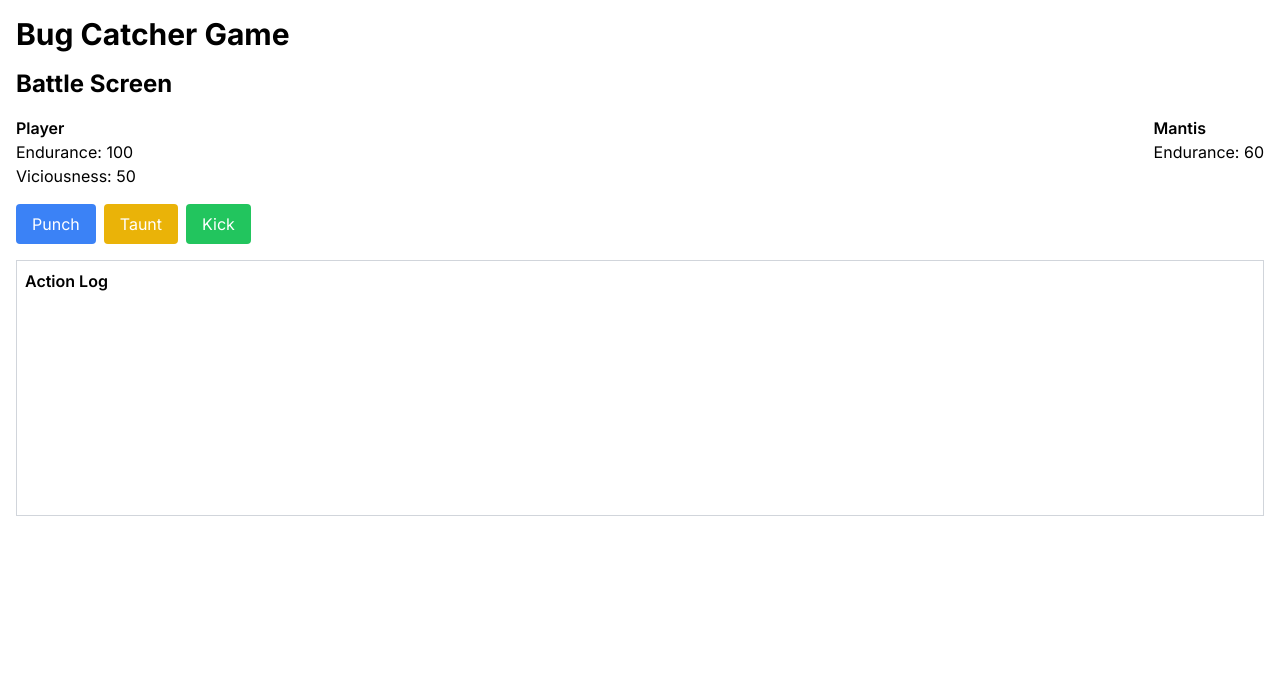
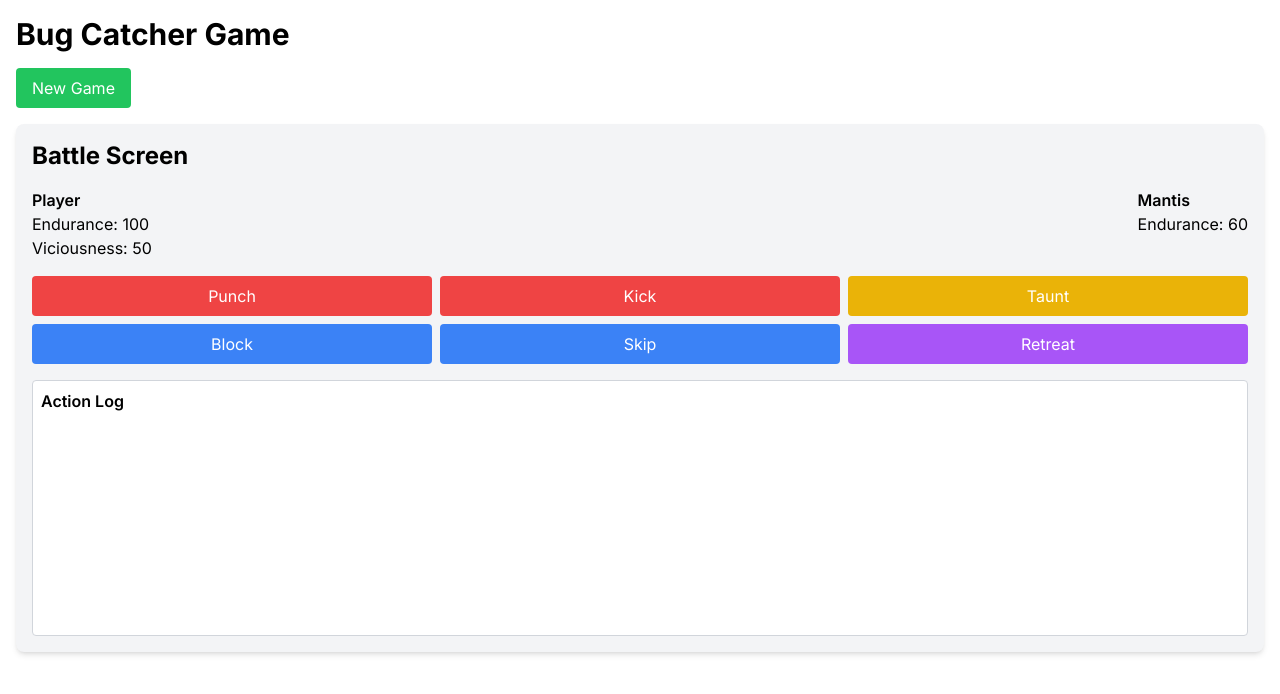
Before and after one commit to bpkennedy/bug-collector, a Next.js app: page / in a window 1280 px wide. Both pictures are taken after a click on the button "Mantis". Shown: the top 694 px of the page. Built offline with nearby package versions, Linux system fonts and the light colour scheme.

Commit message:
Add ability to save game

```diff
--- a/app/page.tsx
+++ b/app/page.tsx
@@ -1,29 +1,211 @@
 "use client";
-import { useState, useEffect } from 'react';
+import { useState, useEffect, useCallback } from 'react';
 import Map from '@/components/Map';
 import BugCollection from '@/components/BugCollection';
 import BattleScreen from '@/components/BattleScreen';
 
+interface Bug {
+  id: string;  // Change this to string
+  name: string;
+  x: number;
+  y: number;
+  dx: number;
+  dy: number;
+  endurance: number;
+  isKing: boolean;
+}
+
+interface GameState {
+  caughtBugs: Bug[];
+  mapBugs: Bug[];
+  player: {
+    endurance: number;
+    viciousness: number;
+  };
+  mapSize: {
+    width: number;
+    height: number;
+  };
+}
+
+const generateUniqueId = (): string => {
+  return `${Date.now()}-${Math.random().toString(36).substr(2, 9)}`;
+};
+
+const generateRandomBugs = (width: number, height: number): Bug[] => {
+  const bugCount = Math.floor(Math.random() * 9) + 7; // 7 to 15 bugs
+  const bugTypes = ['Butterfly', 'Beetle', 'Ladybug', 'Mantis', 'Ant'];
+  return Array.from({ length: bugCount }, () => {
+    const isKing = Math.random() < 0.2; // 20% chance of being a king bug
+    return {
+      id: generateUniqueId(),  // Use the new function here
+      name: `${isKing ? 'King ' : ''}${bugTypes[Math.floor(Math.random() * bugTypes.length)]}`,
+      x: Math.random() * width,
+      y: Math.random() * height,
+      dx: (Math.random() - 0.5) * 2, // Random speed in x direction
+      dy: (Math.random() - 0.5) * 2, // Random speed in y direction
+      endurance: isKing ? Math.floor(Math.random() * 101) + 100 : Math.floor(Math.random() * 101),
+      isKing: isKing,
+    };
+  });
+};
+
+const saveGame = (gameState: GameState) => {
+  console.log('Saving game state');
+  localStorage.setItem('bugCatcherGameState', JSON.stringify(gameState));
+};
+
+const loadGame = (): GameState | null => {
+  console.log('Loading game state');
+  const savedState = localStorage.getItem('bugCatcherGameState');
+  return savedState ? JSON.parse(savedState) : null;
+};
+
+const clearGame = () => {
+  console.log('Clearing game state');
+  localStorage.removeItem('bugCatcherGameState');
+};
+
+const debounce = (func: Function, delay: number) => {
+  let timeoutId: NodeJS.Timeout;
+  return (...args: any[]) => {
+    clearTimeout(timeoutId);
+    timeoutId = setTimeout(() => func(...args), delay);
+  };
+};
+
 export default function Home() {
-  const [caughtBugs, setCaughtBugs] = useState<any[]>([]);
-  const [selectedBug, setSelectedBug] = useState(null);
+  const [caughtBugs, setCaughtBugs] = useState<Bug[]>([]);
+  const [mapBugs, setMapBugs] = useState<Bug[]>([]);
+  const [selectedBug, setSelectedBug] = useState<Bug | null>(null);
   const [player, setPlayer] = useState({ endurance: 100, viciousness: 50 });
+  const [mapSize, setMapSize] = useState({ width: 0, height: 0 });
 
-  const handleCatchBug = (bug: any) => {
+  // Debounced save function
+  const debouncedSave = useCallback(
+    debounce((gameState: GameState) => saveGame(gameState), 1000),
+    []
+  );
+
+  const saveGameState = useCallback(() => {
+    const gameState: GameState = {
+      caughtBugs,
+      mapBugs,
+      player,
+      mapSize,
+    };
+    saveGame(gameState);
+  }, [caughtBugs, mapBugs, player, mapSize]);
+
+  useEffect(() => {
+    console.log('Initial load');
+    const savedState = loadGame();
+    if (savedState) {
+      console.log('Loaded saved state');
+      setCaughtBugs(savedState.caughtBugs);
+      setMapBugs(savedState.mapBugs);
+      setPlayer(savedState.player);
+      setMapSize(savedState.mapSize);
+    } else {
+      console.log('No saved state found, initializing new game');
+      updateMapSize();
+    }
+  }, []);
+
+  useEffect(() => {
+    const gameState: GameState = {
+      caughtBugs,
+      mapBugs,
+      player,
+      mapSize,
+    };
+    debouncedSave(gameState);
+  }, [caughtBugs, mapBugs, player, mapSize, debouncedSave]);
+
+  const updateMapSize = useCallback(() => {
+    console.log('Updating map size');
+    const mapElement = document.getElementById('bug-map');
+    if (mapElement) {
+      const newMapSize = {
+        width: mapElement.offsetWidth,
+        height: mapElement.offsetHeight
+      };
+      setMapSize(newMapSize);
+      if (mapBugs.length === 0) {
+        console.log('Generating initial bugs');
+        setMapBugs(generateRandomBugs(newMapSize.width, newMapSize.height));
+      }
+    }
+  }, [mapBugs.length]);
+
+  useEffect(() => {
+    window.addEventListener('resize', updateMapSize);
+    return () => window.removeEventListener('resize', updateMapSize);
+  }, [updateMapSize]);
+
+  const handleCatchBug = (bug: Bug) => {
+    console.log('Catching bug:', bug.name);
     setSelectedBug(bug);
   };
 
-  const handleBattleEnd = (wonBattle: any) => {
+  const handleBattleEnd = (wonBattle: boolean) => {
+    console.log('Battle ended, won:', wonBattle);
     if (wonBattle) {
-      setCaughtBugs([...caughtBugs, selectedBug]);
+      setCaughtBugs(prev => {
+        const newCaughtBugs = [...prev, selectedBug!];
+        setMapBugs(prevBugs => {
+          const newMapBugs = prevBugs.filter(b => b.id !== selectedBug!.id);
+          if (newMapBugs.length < 7) {
+            newMapBugs.push({
+              ...generateRandomBugs(mapSize.width, mapSize.height)[0],
+              id: generateUniqueId()
+            });
+          }
+          // Immediate save after updating both caughtBugs and mapBugs
+          saveGame({
+            caughtBugs: newCaughtBugs,
+            mapBugs: newMapBugs,
+            player: { endurance: 100, viciousness: 50 },
+            mapSize,
+          });
+          return newMapBugs;
+        });
+        return newCaughtBugs;
+      });
+    } else {
+      const newMapBugs = generateRandomBugs(mapSize.width, mapSize.height);
+      setMapBugs(newMapBugs);
+      // Immediate save after losing a battle
+      saveGame({
+        caughtBugs,
+        mapBugs: newMapBugs,
+        player: { endurance: 100, viciousness: 50 },
+        mapSize,
+      });
     }
     setSelectedBug(null);
-    setPlayer({ endurance: 150, viciousness: 50 });
+    setPlayer({ endurance: 100, viciousness: 50 });
+  };
+
+  const handleNewGame = () => {
+    console.log('Starting new game');
+    clearGame();
+    setCaughtBugs([]);
+    setPlayer({ endurance: 100, viciousness: 50 });
+    updateMapSize();
+    // Immediate save after starting a new game
+    saveGameState();
   };
 
   return (
     <div className="container mx-auto p-4">
       <h1 className="text-3xl font-bold mb-4">Bug Catcher Game</h1>
+      <button
+        onClick={handleNewGame}
+        className="bg-green-500 text-white px-4 py-2 rounded mb-4"
+      >
+        New Game
+      </button>
       {selectedBug ? (
         <BattleScreen
           bug={selectedBug}
@@ -34,7 +216,7 @@ export default function Home() {
       ) : (
         <>
           <BugCollection bugs={caughtBugs} />
-          <Map onCatchBug={handleCatchBug} />
+          <Map bugs={mapBugs} setBugs={setMapBugs} onCatchBug={handleCatchBug} mapSize={mapSize} />
         </>
       )}
     </div>
--- a/components/BattleScreen.tsx
+++ b/components/BattleScreen.tsx
@@ -1,22 +1,55 @@
 "use client";
 import { useState, useEffect } from 'react';
 
-export default function BattleScreen({ bug, player, setPlayer, onBattleEnd }: any) {
+interface Bug {
+  id: string;  // Change this to string
+  name: string;
+  x: number;
+  y: number;
+  dx: number;
+  dy: number;
+  endurance: number;
+  isKing: boolean;
+}
+
+interface Player {
+  endurance: number;
+  viciousness: number;
+}
+
+interface BattleScreenProps {
+  bug: Bug;
+  player: Player;
+  setPlayer: React.Dispatch<React.SetStateAction<Player>>;
+  onBattleEnd: (wonBattle: boolean) => void;
+}
+
+export default function BattleScreen({ bug, player, setPlayer, onBattleEnd }: BattleScreenProps) {
   const [bugEndurance, setBugEndurance] = useState(bug.endurance);
-  const [actionLog, setActionLog] = useState<any[]>([]);
+  const [actionLog, setActionLog] = useState<string[]>([]);
+  const [isBlocking, setIsBlocking] = useState(false);
+  const [battleEnded, setBattleEnded] = useState(false);
 
-  const addToLog = (action: any) => {
-    const now = new Date();
-    const timeString = now.toLocaleTimeString();
-    setActionLog(prevLog => [{time: timeString, action}, ...prevLog]);
+  const addToLog = (action: string) => {
+    setActionLog(prevLog => [action, ...prevLog]);
   };
 
-  const performAction = (action: any) => {
+  const performAction = (action: string) => {
+    if (battleEnded) return;
+
     switch (action) {
       case 'punch':
         setBugEndurance(Math.max(0, bugEndurance - 50));
         setPlayer({ ...player, endurance: Math.max(0, player.endurance - 20) });
         addToLog("Player punched the bug for 50 damage!");
+        break;
+      case 'kick':
+        setBugEndurance(Math.max(0, bugEndurance - 20));
+        setPlayer({
+          ...player,
+          viciousness: Math.min(50, player.viciousness + 30)
+        });
+        addToLog("Player kicked the bug for 20 damage and gained 30 viciousness!");
         break;
       case 'taunt':
         setPlayer({
@@ -26,14 +59,17 @@ export default function BattleScreen({ bug, player, setPlayer, onBattleEnd }: an
         });
         addToLog("Player taunted the bug, gaining 30 endurance and losing 10 viciousness.");
         break;
-      case 'kick':
-        setBugEndurance(Math.max(0, bugEndurance - 20));
-        setPlayer({
-          ...player,
-          viciousness: Math.min(50, player.viciousness + 30)
-        });
-        addToLog("Player kicked the bug for 20 damage and gained 30 viciousness!");
+      case 'block':
+        setIsBlocking(true);
+        addToLog("Player is blocking the next attack!");
         break;
+      case 'skip':
+        addToLog("Player skipped their turn.");
+        break;
+      case 'retreat':
+        setBattleEnded(true);
+        onBattleEnd(false);
+        return;
     }
 
     // Bug's turn to attack
@@ -41,33 +77,48 @@ export default function BattleScreen({ bug, player, setPlayer, onBattleEnd }: an
   };
 
   const bugAttack = () => {
+    if (battleEnded) return;
+
     if (Math.random() < 0.2) { // 20% chance to miss
       addToLog(`${bug.name} tried to attack but missed!`);
+      setIsBlocking(false);
       return;
     }
 
-    const minDamage = bug.isKing ? 30 : 10;
-    const maxDamage = bug.isKing ? 70 : 50;
-    const damage = Math.floor(Math.random() * (maxDamage - minDamage + 1)) + minDamage;
-    setPlayer((prevPlayer: any) => ({
+    const baseDamage = bug.isKing ? Math.floor(Math.random() * 41) + 30 : Math.floor(Math.random() * 41) + 10;
+    const actualDamage = isBlocking ? Math.floor(baseDamage / 2) : baseDamage;
+
+    setPlayer(prevPlayer => ({
       ...prevPlayer,
-      endurance: Math.max(0, prevPlayer.endurance - damage)
+      endurance: Math.max(0, prevPlayer.endurance - actualDamage)
     }));
-    addToLog(`${bug.name} attacked the player for ${damage} damage!`);
+
+    addToLog(`${bug.name} attacked the player for ${actualDamage} damage!${isBlocking ? ' (Blocked)' : ''}`);
+    setIsBlocking(false);
   };
 
   useEffect(() => {
+    if (battleEnded) return;
+
     if (bugEndurance === 0) {
-      alert(`You won the battle! ${bug.name} has been captured!`);
-      onBattleEnd(true);
+      setBattleEnded(true);
+      addToLog(`You won the battle! ${bug.name} has been captured!`);
+      setTimeout(() => {
+        alert(`Congratulations! You won the battle! ${bug.name} has been captured!`);
+        onBattleEnd(true);
+      }, 1000);
     } else if (player.endurance === 0) {
-      alert(`You lost the battle! ${bug.name} escaped!`);
-      onBattleEnd(false);
+      setBattleEnded(true);
+      addToLog(`You lost the battle! ${bug.name} escaped!`);
+      setTimeout(() => {
+        alert(`Oh no! You lost the battle! ${bug.name} escaped!`);
+        onBattleEnd(false);
+      }, 1000);
     }
-  }, [bugEndurance, player.endurance]);
+  }, [bugEndurance, player.endurance, bug.name, onBattleEnd, battleEnded]);
 
   return (
-    <div className="battle-screen">
+    <div className="battle-screen p-4 bg-gray-100 rounded-lg shadow-md">
       <h2 className="text-2xl font-bold mb-4">Battle Screen</h2>
       <div className="flex justify-between mb-4">
         <div>
@@ -80,16 +131,19 @@ export default function BattleScreen({ bug, player, setPlayer, onBattleEnd }: an
           <p>Endurance: {bugEndurance}</p>
         </div>
       </div>
-      <div className="flex space-x-2 mb-4">
-        <button onClick={() => performAction('punch')} className="bg-blue-500 text-white px-4 py-2 rounded">Punch</button>
-        <button onClick={() => performAction('taunt')} className="bg-yellow-500 text-white px-4 py-2 rounded">Taunt</button>
-        <button onClick={() => performAction('kick')} className="bg-green-500 text-white px-4 py-2 rounded">Kick</button>
+      <div className="grid grid-cols-3 gap-2 mb-4">
+        <button onClick={() => performAction('punch')} className="bg-red-500 text-white px-4 py-2 rounded" disabled={battleEnded}>Punch</button>
+        <button onClick={() => performAction('kick')} className="bg-red-500 text-white px-4 py-2 rounded" disabled={battleEnded}>Kick</button>
+        <button onClick={() => performAction('taunt')} className="bg-yellow-500 text-white px-4 py-2 rounded" disabled={battleEnded}>Taunt</button>
+        <button onClick={() => performAction('block')} className="bg-blue-500 text-white px-4 py-2 rounded" disabled={battleEnded}>Block</button>
+        <button onClick={() => performAction('skip')} className="bg-blue-500 text-white px-4 py-2 rounded" disabled={battleEnded}>Skip</button>
+        <button onClick={() => performAction('retreat')} className="bg-purple-500 text-white px-4 py-2 rounded" disabled={battleEnded}>Retreat</button>
       </div>
-      <div className="action-log h-64 overflow-y-auto border border-gray-300 p-2">
+      <div className="action-log h-64 overflow-y-auto border border-gray-300 p-2 bg-white rounded">
         <h3 className="font-semibold mb-2">Action Log</h3>
         {actionLog.map((entry, index) => (
-          <p key={index} className="text-sm">
-            <span className="font-semibold">{entry.time}</span>: {entry.action}
+          <p key={index} className="text-sm mb-1">
+            {entry}
           </p>
         ))}
       </div>
--- a/components/Map.tsx
+++ b/components/Map.tsx
@@ -1,8 +1,8 @@
 "use client";
-import { useState, useEffect, useCallback } from 'react';
+import { useEffect } from 'react';
 
 interface Bug {
-  id: number;
+  id: string;  // Change this to string
   name: string;
   x: number;
   y: number;
@@ -13,54 +13,13 @@ interface Bug {
 }
 
 interface MapProps {
+  bugs: Bug[];
+  setBugs: React.Dispatch<React.SetStateAction<Bug[]>>;
   onCatchBug: (bug: Bug) => void;
+  mapSize: { width: number; height: number };
 }
 
-const bugTypes = ['Butterfly', 'Beetle', 'Ladybug', 'Mantis', 'Ant'];
-
-const generateRandomBugs = (width: number, height: number): Bug[] => {
-  const bugCount = Math.floor(Math.random() * 9) + 7; // 7 to 15 bugs
-  return Array.from({ length: bugCount }, (_, i) => {
-    const isKing = Math.random() < 0.2; // 20% chance of being a king bug
-    return {
-      id: i + 1,
-      name: `${isKing ? 'King ' : ''}${bugTypes[Math.floor(Math.random() * bugTypes.length)]}`,
-      x: Math.random() * width,
-      y: Math.random() * height,
-      dx: (Math.random() - 0.5) * 2, // Random speed in x direction
-      dy: (Math.random() - 0.5) * 2, // Random speed in y direction
-      endurance: isKing ? Math.floor(Math.random() * 101) + 100 : Math.floor(Math.random() * 101),
-      isKing: isKing,
-    };
-  });
-};
-
-export default function Map({ onCatchBug }: MapProps) {
-  const [bugs, setBugs] = useState<Bug[]>([]);
-  const [mapSize, setMapSize] = useState({ width: 0, height: 0 });
-
-  const updateMapSize = useCallback(() => {
-    const mapElement = document.getElementById('bug-map');
-    if (mapElement) {
-      setMapSize({
-        width: mapElement.offsetWidth,
-        height: mapElement.offsetHeight
-      });
-    }
-  }, []);
-
-  useEffect(() => {
-    updateMapSize();
-    window.addEventListener('resize', updateMapSize);
-    return () => window.removeEventListener('resize', updateMapSize);
-  }, [updateMapSize]);
-
-  useEffect(() => {
-    if (mapSize.width > 0 && mapSize.height > 0) {
-      setBugs(generateRandomBugs(mapSize.width, mapSize.height));
-    }
-  }, [mapSize]);
-
+export default function Map({ bugs, setBugs, onCatchBug, mapSize }: MapProps) {
   useEffect(() => {
     const moveInterval = setInterval(() => {
       setBugs(prevBugs => prevBugs.map(bug => {
@@ -84,19 +43,7 @@ export default function Map({ onCatchBug }: MapProps) {
     }, 50); // Update every 50ms for smooth animation
 
     return () => clearInterval(moveInterval);
-  }, [mapSize]);
-
-  const handleCatchBug = (bug: Bug) => {
-    onCatchBug(bug);
-    setBugs(prevBugs => {
-      const newBugs = prevBugs.filter(b => b.id !== bug.id);
-      // Add a new bug if we're below the minimum
-      if (newBugs.length < 7) {
-        newBugs.push(generateRandomBugs(mapSize.width, mapSize.height)[0]);
-      }
-      return newBugs;
-    });
-  };
+  }, [setBugs, mapSize]);
 
   return (
     <div id="bug-map" className="relative w-full h-96 bg-green-200 border border-green-600 overflow-hidden">
@@ -120,7 +67,7 @@ export default function Map({ onCatchBug }: MapProps) {
             key={bug.id}
             className={`absolute ${bug.isKing ? 'bg-yellow-500' : 'bg-red-500'} text-white rounded`}
             style={buttonStyle}
-            onClick={() => handleCatchBug(bug)}
+            onClick={() => onCatchBug(bug)}
           >
             {bug.name}
           </button>
```
